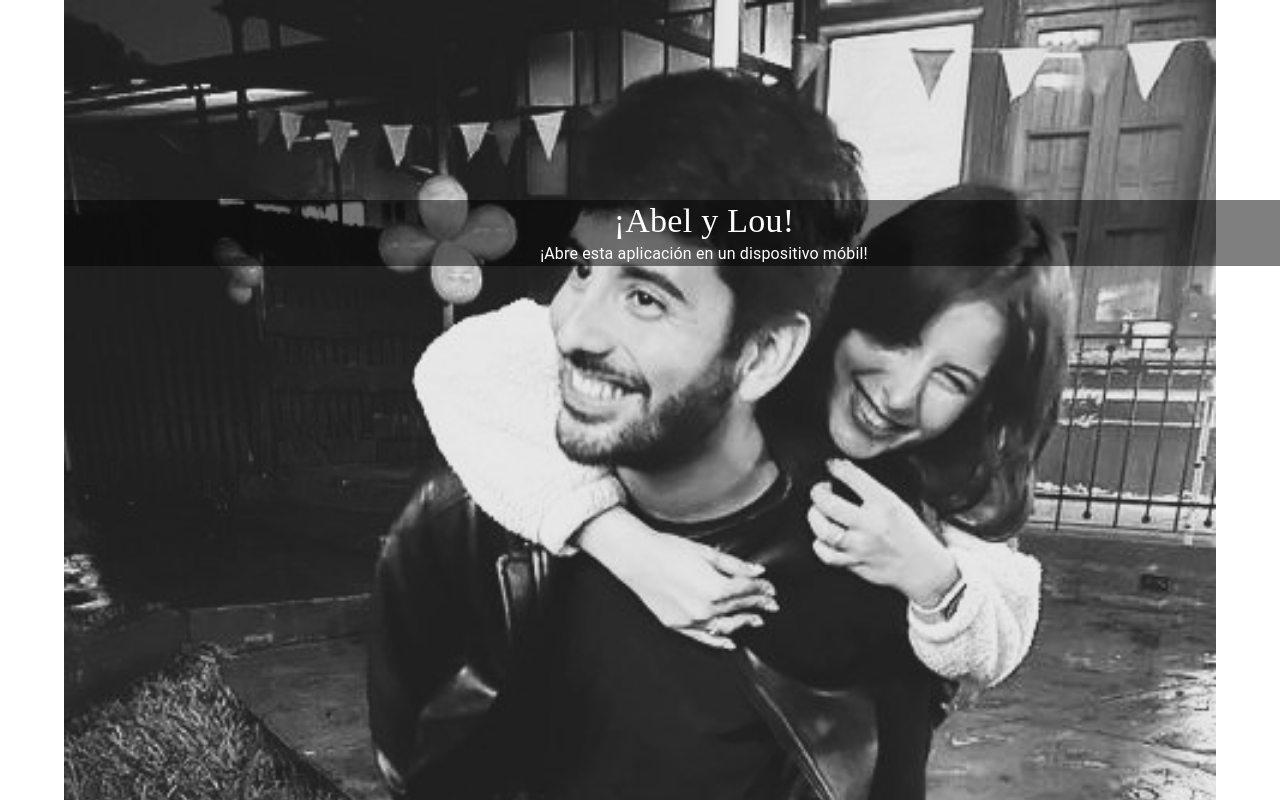
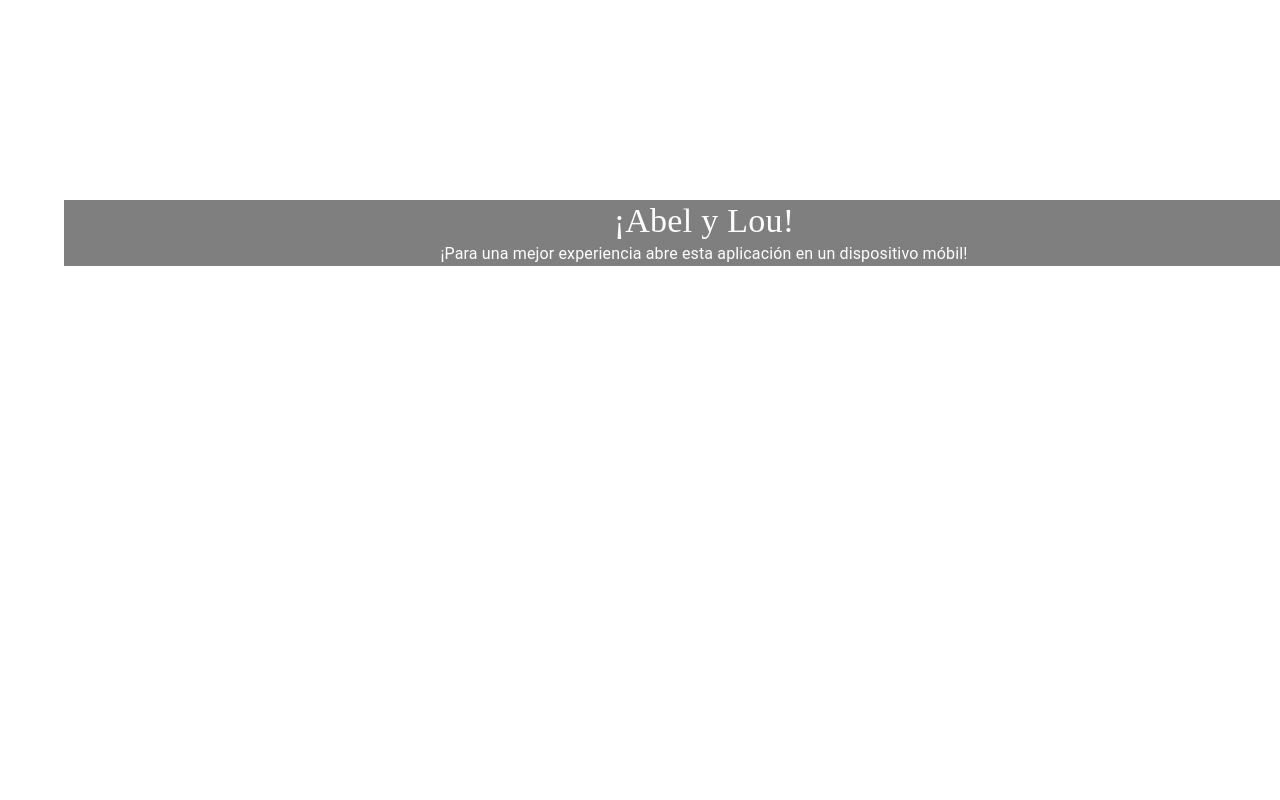
Before and after one commit to LeoDm123/AyL---Front, a React (Vite) app: page /#/ in a window 1280 px wide. Shown: the top 800 px of the page. Built offline with nearby package versions, Linux system fonts and the light colour scheme; a web font is replaced by a local one.

Commit message:
cambios warning

```diff
--- a/src/pages/Warning.tsx
+++ b/src/pages/Warning.tsx
@@ -1,12 +1,10 @@
 import "../css/App.css";
 import { Grid, Typography, Container } from "@mui/material";
-import Photo from "../assets/imgs/AbelyLu.jpg";
 
 const Warning = () => {
   return (
     <Container sx={{ padding: 0 }}>
       <Grid sx={{ padding: 0, margin: 0 }}>
-        <img className="warning-img" src={Photo} />
         <Grid
           sx={{
             position: "absolute",
@@ -26,7 +24,8 @@ const Warning = () => {
             ¡Abel y Lou!
           </Typography>
           <Typography variant="body1" align="center">
-            ¡Abre esta aplicación en un dispositivo móbil!
+            ¡Para una mejor experiencia abre esta aplicación en un dispositivo
+            móbil!
           </Typography>
         </Grid>
       </Grid>
```
